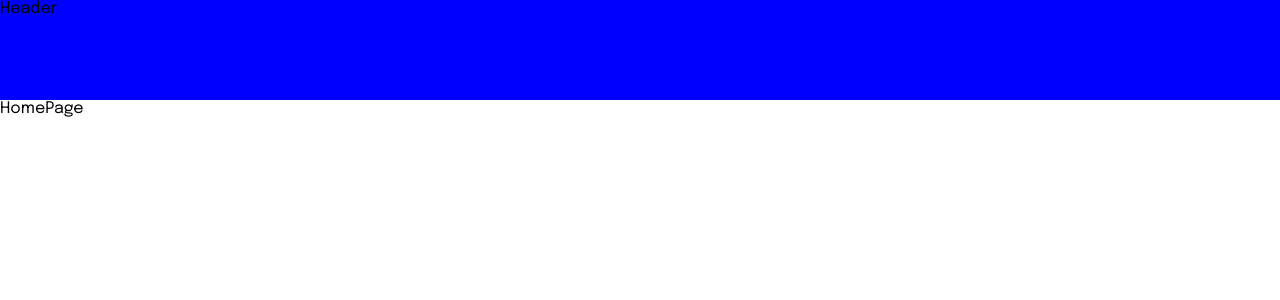
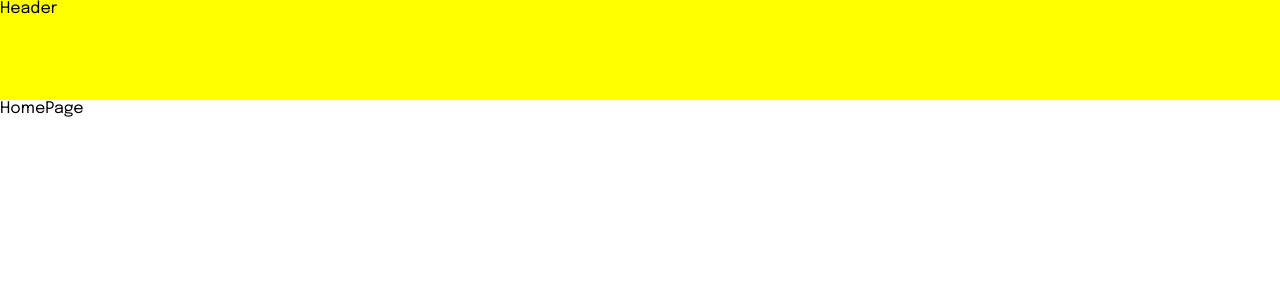
Before and after one commit to loc2pro/lt_ecommerce_fe, a Next.js app: page / in a window 1280 px wide. Shown: the top 300 px of the page. Built offline with nearby package versions, Linux system fonts and the light colour scheme.

Commit message:
update color header

```diff
--- a/src/views/layout/Header/style.module.scss
+++ b/src/views/layout/Header/style.module.scss
@@ -1,4 +1,4 @@
 .header {
     height: 100px;
-    background: blue;
+    background: yellow;
 }
```
